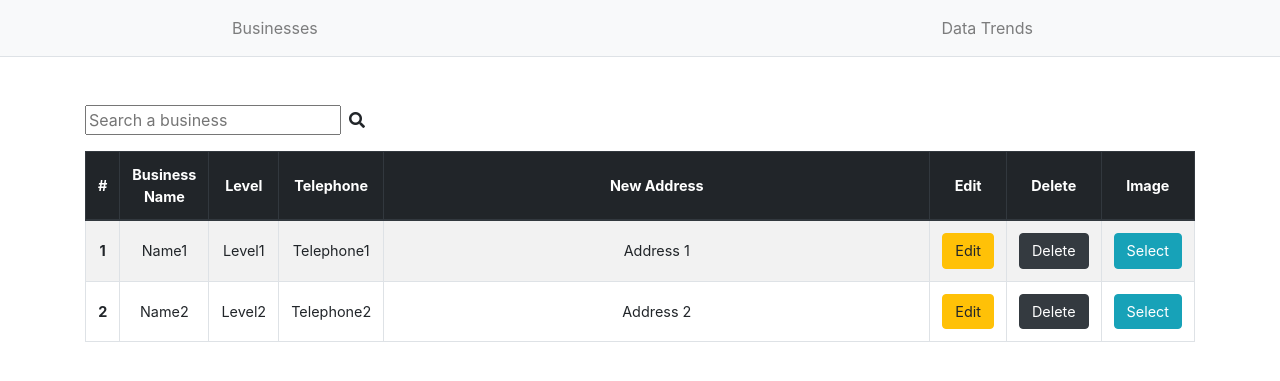
After one commit to CodeSeoul/mompopko, a PHP site: page /html/admin/business_index.php in a window 1280 px wide. The commit adds this page. Shown: the top 381 px of the page. Run offline with PHP 8.4, Linux system fonts and the light colour scheme; some libraries are stand-ins or nearby versions.

Commit message:
business_index page basic structure and style

```diff
--- a/html/admin/adminHeader.php
+++ b/html/admin/adminHeader.php
@@ -7,6 +7,7 @@
     <title>MomPopKo</title>
     <link rel='stylesheet' href='../../lib/frontend/bootstrap/css/bootstrap.css'>
     <link rel="stylesheet" href="https://use.fontawesome.com/releases/v5.6.3/css/all.css" integrity="sha384-UHRtZLI+pbxtHCWp1t77Bi1L4ZtiqrqD80Kn4Z8NTSRyMA2Fd33n5dQ8lWUE00s/" crossorigin="anonymous">
+    <link rel='stylesheet' href='../../styles/business_index.css'>
 </head>
 <body>
     <nav class="mb-5 navbar navbar-light bg-light justify-content-center border-bottom navbar-expand-sm">
--- /dev/null
+++ b/html/admin/business_index.php
@@ -0,0 +1,59 @@
+<?php include 'adminHeader.php'?>
+
+<div class="container business-index">
+
+    <form action="#" class='mb-3' method='POST'>
+
+        <input type="text" placeholder='Search a business'><i class="ml-2 fas fa-search"></i>
+
+    </form>
+
+    <table class="table-bordered text-center table table-striped">
+
+        <thead class='thead-dark'>
+
+            <tr>
+                <th scope='col'>#</th>
+                <th scope='col'>Business Name</th>
+                <th scope='col'>Level</th>
+                <th scope='col'>Telephone</th>
+                <th class='w-50' scope='col'>New Address</th>
+                <th scope='col'>Edit</th>
+                <th scope='col'>Delete</th>
+                <th scope='col'>Image</th>
+            </tr>
+
+        </thead>
+
+        <tbody>
+
+            <tr>
+                <th scope='row'>1</th>
+                <td>Name1</td>
+                <td>Level1</td>
+                <td>Telephone1</td>
+                <td>Address 1</td>
+                <th scope='col'><button class="btn btn-warning">Edit</button></th>
+                <th scope='col'><button class="btn btn-dark">Delete</button></th>
+                <th scope='col'><button class="btn btn-info">Select</button></th>
+            </tr>
+
+            <tr>
+                <th scope='row'>2</th>
+                <td>Name2</td>
+                <td>Level2</td>
+                <td>Telephone2</td>
+                <td>Address 2</td>
+                <th scope='col'><button class="btn btn-warning">Edit</button></th>
+                <th scope='col'><button class="btn btn-dark">Delete</button></th>
+                <th scope='col'><button class="btn btn-info">Select</button></th>
+            </tr>
+
+        </tbody>
+
+    </table>
+
+</div>
+
+
+<?php include 'adminFooter.php'?>
--- /dev/null
+++ b/styles/business_index.css
@@ -0,0 +1,4 @@
+.business-index table *{
+    vertical-align: middle !important;
+    font-size : 0.9rem;
+}
```
Also changed, not shown: styles/style.css (added).
